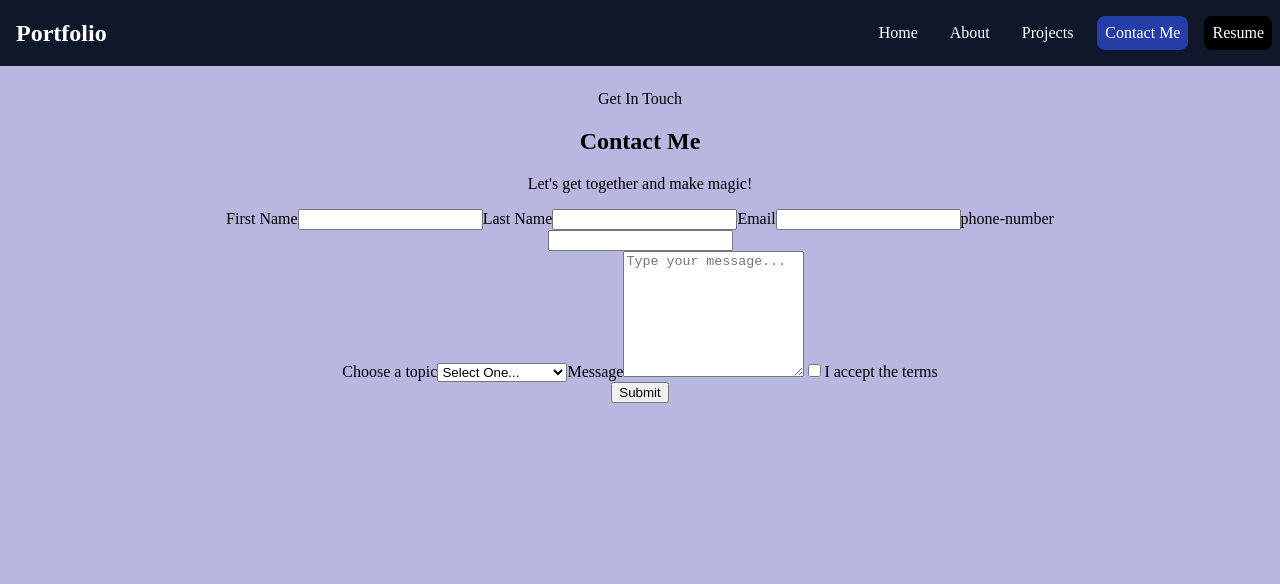
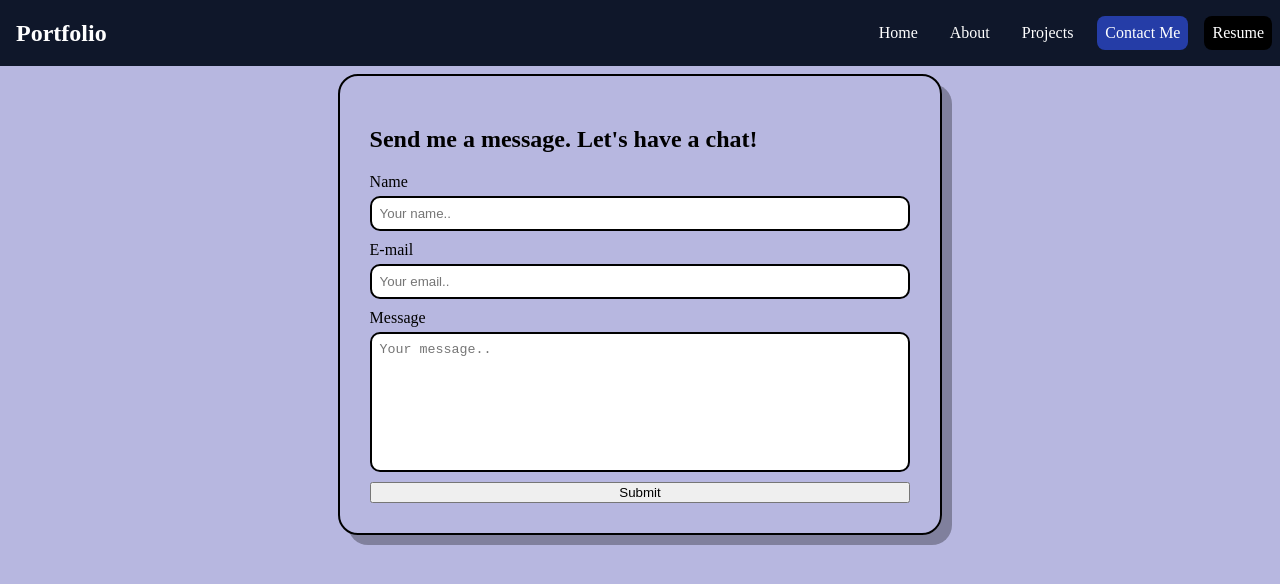
Before and after one commit to pawscanthack/portfolio, a React (Create React App) app: page /contactme in a window 1280 px wide. Shown: the top 584 px of the page. Built offline with nearby package versions, Linux system fonts and the light colour scheme.

Commit message:
Contact form working

```diff
--- a/package.json
+++ b/package.json
@@ -6,6 +6,7 @@
     "@testing-library/jest-dom": "^5.17.0",
     "@testing-library/react": "^13.4.0",
     "@testing-library/user-event": "^13.5.0",
+    "emailjs-com": "^3.2.0",
     "react": "^18.2.0",
     "react-dom": "^18.2.0",
     "react-router-dom": "6.22.0",
--- a/src/App.jsx
+++ b/src/App.jsx
@@ -3,8 +3,9 @@ import { Navbar } from "./components/Navbar";
 import { Home } from "./pages/Home";
 import { About } from "./pages/About";
 import Projects from "./pages/Projects";
-import { ContactMe } from "./pages/ContactMe";
+import { Contact } from "./pages/Contact";
 import "./app.css";
+
 function App() {
   return (
     <>
@@ -14,7 +15,7 @@ function App() {
           <Route path="/" element={<Home />} />
           <Route path="/about" element={<About />} />
           <Route path="/projects" element={<Projects />} />
-          <Route path="/contactme" element={<ContactMe />} />
+          <Route path="/contactme" element={<Contact />} />
         </Routes>
       </div>
     </>
--- /dev/null
+++ b/src/pages/Contact.jsx
@@ -0,0 +1,63 @@
+import emailjs from "emailjs-com";
+import "./contact.css";
+
+export const Contact = () => {
+  const SERVICE_ID = "service_la59841";
+  const TEMPLATE_ID = "template_wun2qak";
+  const PUBLIC_KEY = "16vsghIyBDtJqM3_a";
+  const handleOnSubmit = (e) => {
+    e.preventDefault();
+    emailjs.sendForm(SERVICE_ID, TEMPLATE_ID, e.target, PUBLIC_KEY).then(
+      (result) => {
+        alert("Message Sent Successfully");
+      },
+      (error) => {
+        console.log(error.text);
+        alert("Something went wrong!");
+      }
+    );
+    e.target.reset();
+  };
+  return (
+    <div>
+      <form class="form-container" onSubmit={handleOnSubmit}>
+        <h2>Send me a message. Let's have a chat!</h2>
+        <div class="form-element">
+          <label for="from_name">Name</label>
+          <input
+            type="text"
+            id="from_name"
+            name="from_name"
+            placeholder="Your name.."
+            required
+          />
+        </div>
+
+        <div class="form-element">
+          <label>E-mail</label>
+          <input
+            type="email"
+            id="from_email"
+            name="from_email"
+            placeholder="Your email.."
+            required
+          />
+        </div>
+
+        <div class="form-element">
+          <label for="message">Message</label>
+          <textarea
+            name="message"
+            rows="8"
+            cols="30"
+            placeholder="Your message.."
+            required
+          />
+        </div>
+        <button type="submit" className="formButton">
+          Submit
+        </button>
+      </form>
+    </div>
+  );
+};
--- a/src/pages/ContactMe.jsx
+++ /dev/null
@@ -1,56 +0,0 @@
-export const ContactMe = () => {
-  return (
-    <section id="Contact">
-      <div>
-        <p>Get In Touch</p>
-        <h2>Contact Me</h2>
-        <p>Let's get together and make magic!</p>
-      </div>
-      <form>
-        <div>
-          <label htmlFor="first-name">
-            <span>First Name</span>
-            <input type="text" name="first-name" id="first-name" required />
-          </label>
-          <label htmlFor="last-name">
-            <span>Last Name</span>
-            <input type="text" name="last-name" id="last-name" required />
-          </label>
-          <label htmlFor="email">
-            <span>Email</span>
-            <input type="email" name="email" id="email" required />
-          </label>
-          <label htmlFor="phone-number">
-            <span>phone-number</span>
-            <input
-              type="number"
-              name="phone-number"
-              id="phone-number"
-              required
-            />
-          </label>
-        </div>
-        <label htmlFor="choose-topic">
-          <span>Choose a topic</span>
-          <select id="choose-topic">
-            <option>Select One...</option>
-            <option>Job Opportunity</option>
-            <option>Interesting Project</option>
-            <option>Other</option>
-          </select>
-        </label>
-        <label htmlFor="message">
-          <span>Message</span>
-          <textarea id="message" rows="8" placeholder="Type your message..." />
-        </label>
-        <label htmlFor="checkboc">
-          <input type="checkbox" required name="checkbox" id="checkbox" />
-          <span>I accept the terms</span>
-        </label>
-        <div>
-          <button>Submit</button>
-        </div>
-      </form>
-    </section>
-  );
-};
--- /dev/null
+++ b/src/pages/contact.css
@@ -0,0 +1,44 @@
+.form-container {
+  margin: auto;
+  display: flex;
+  max-width: 60%;
+  flex-direction: column;
+  text-align: left;
+  border: 2px solid black;
+  box-shadow: 10px 10px 0 rgba(0, 0, 0, 0.3);
+  border-radius: 20px;
+  padding: 30px;
+  transition: all 0.2s ease-in;
+}
+
+.form-element {
+  display: flex;
+  flex-direction: column;
+  gap: 5px;
+  margin-bottom: 10px;
+}
+
+.form-element input,
+textarea {
+  padding: 8px;
+  border-radius: 10px;
+  border: 2px solid black;
+  resize: none;
+}
+
+.form-button {
+  width: 100px;
+  padding: 10px;
+  margin-left: auto;
+  border-radius: 10px;
+  font-weight: 600;
+  border: 2px solid black;
+  box-shadow: 5px 5px 0 rgba(0, 0, 0, 0.3);
+  transition: all 0.2s ease-in;
+}
+
+.form-button:hover {
+  cursor: pointer;
+  box-shadow: 5px 5px 0 rgba(0, 0, 0, 0.3);
+  transform: translateX(-5px) translateY(-5px);
+}
```
Also changed, not shown: 1 other file (tests, documents, lock files or other folders).
